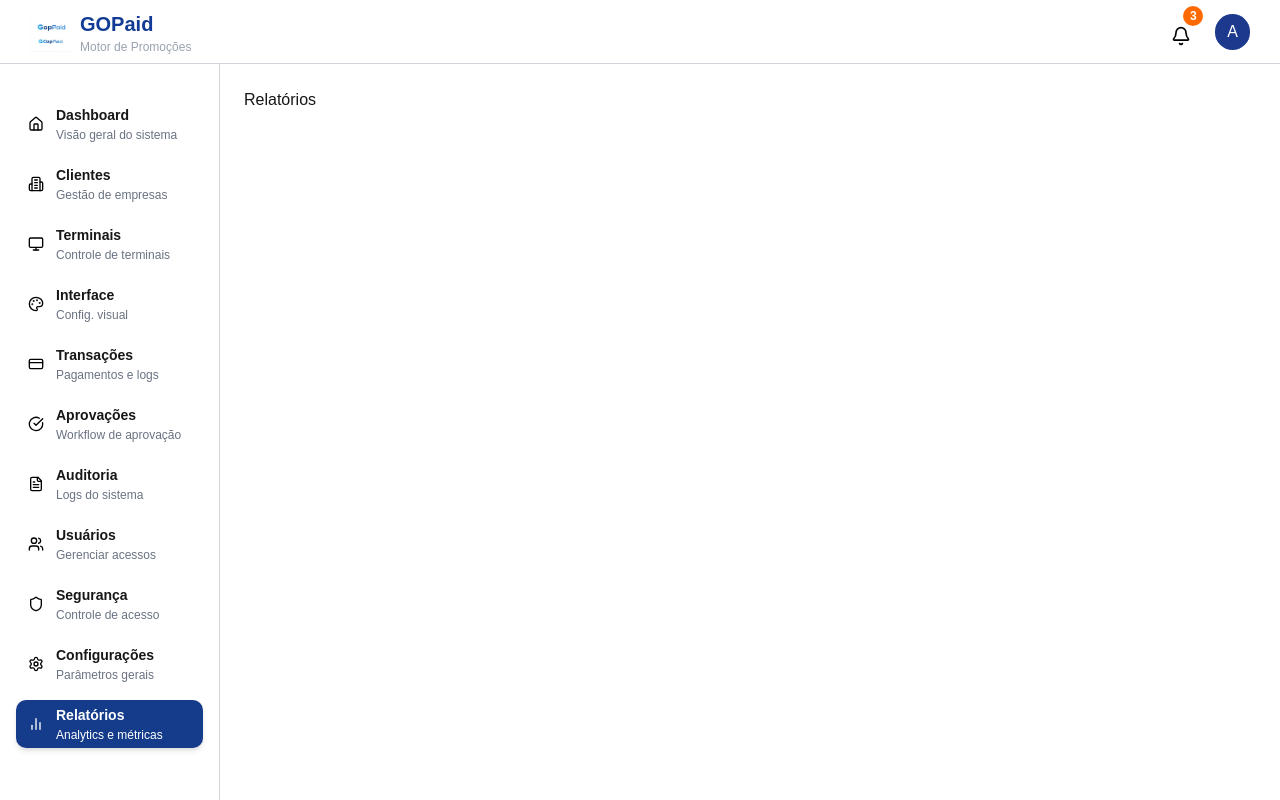
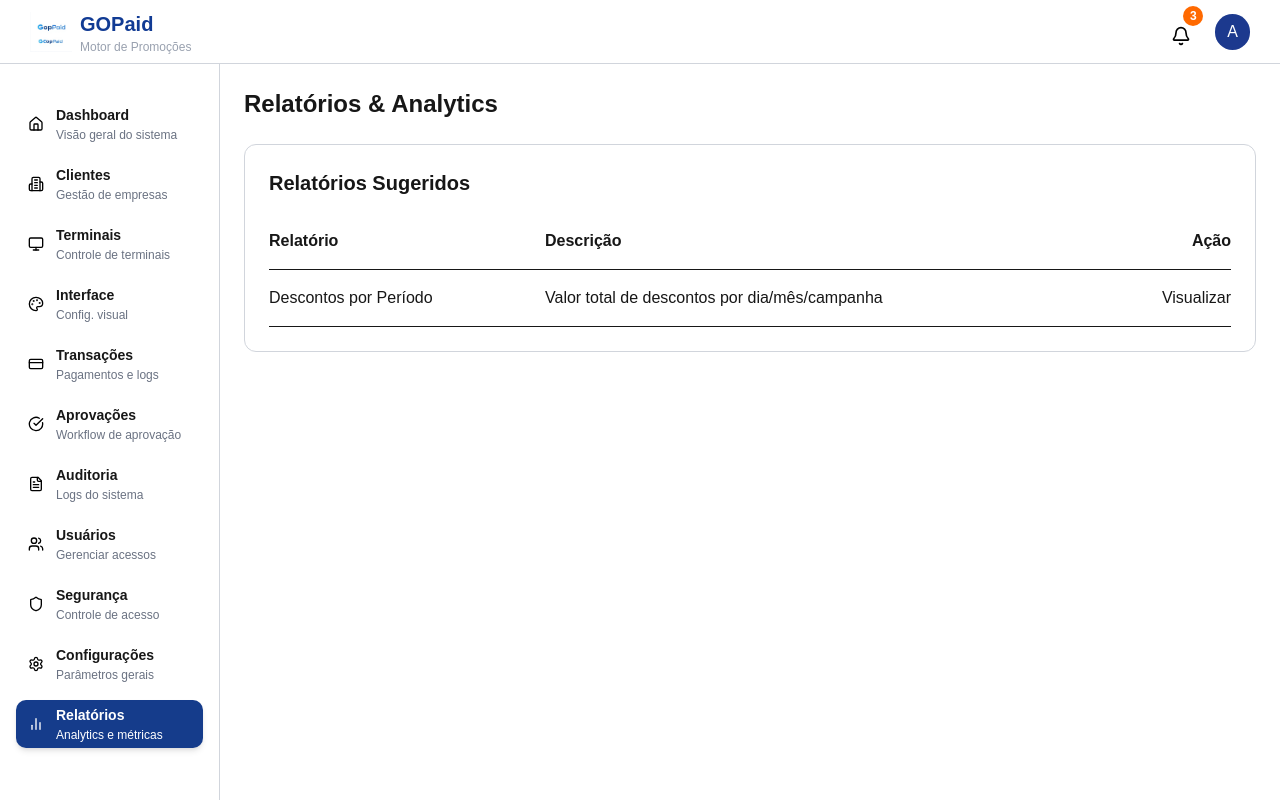
Before and after one commit to JohannPDaniel/Meu-projeto, a Next.js app: page /relatorios in a window 1280 px wide. Built offline with nearby package versions, Linux system fonts and the light colour scheme.

Commit message:
iniciando pagina de relatórios

```diff
--- a/src/app/relatorios/page.tsx
+++ b/src/app/relatorios/page.tsx
@@ -2,6 +2,31 @@ import { AppLayout } from "../../components/appLayout";
 
 export default function Relatorios() {
 	return (
-		<AppLayout>Relatórios</AppLayout>
+		<AppLayout>
+			<h1 className='text-2xl font-bold'>Relatórios & Analytics</h1>
+
+			<div className='flex flex-col gap-4 border border-gray-300 p-6 rounded-xl'>
+				<h1 className='text-xl font-bold'>Relatórios Sugeridos</h1>
+
+				<table>
+					<thead className="p-9">
+						<tr>
+							<th className="text-start py-4 border-b">Relatório</th>
+							<th className="text-start py-4 border-b">Descrição</th>
+							<th className="text-end py-4 border-b">Ação</th>
+						</tr>
+					</thead>
+					<tbody>
+						<tr>
+							<td className="py-4 border-b">Descontos por Período</td>
+							<td className="py-4 border-b">Valor total de descontos por dia/mês/campanha</td>
+							<td className="text-end py-4 border-b">
+								<button>Visualizar</button>
+							</td>
+						</tr>
+					</tbody>
+				</table>
+			</div>
+		</AppLayout>
 	);
 }
```
